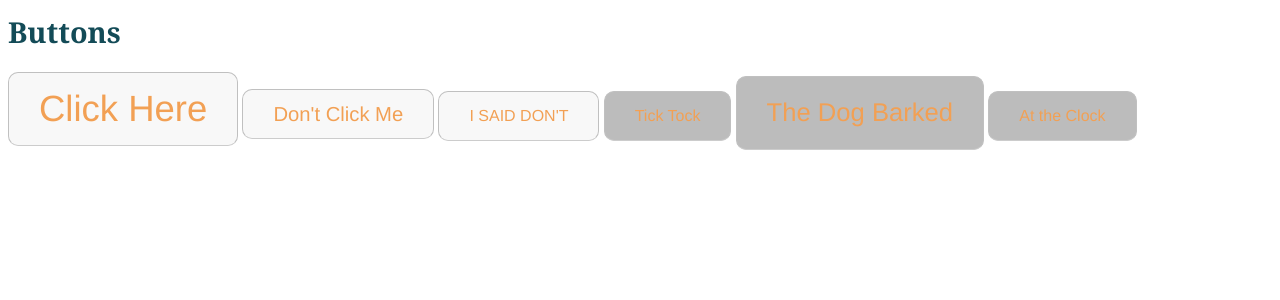
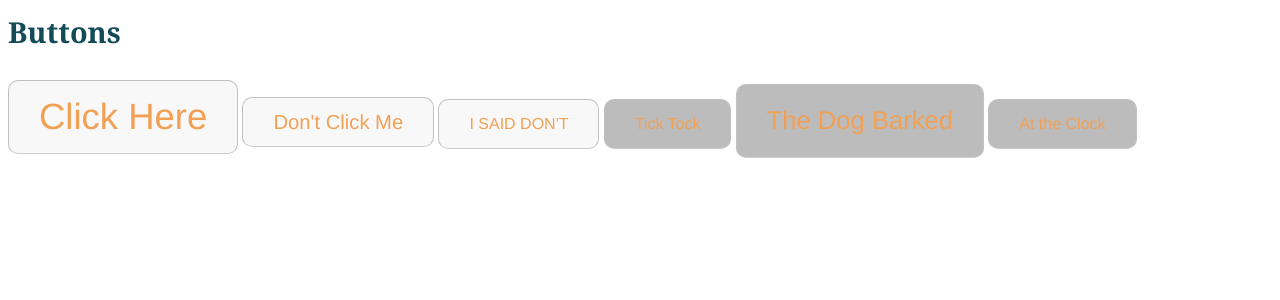
Before and after one commit to heartedmachine/ecommerce-website, a Jekyll site: the page styleguide/buttons.html, which Jekyll copies as it is, in a window 1280 px wide. Shown: the top 300 px of the page. Built offline with Jekyll 4.4.1, drawn with Linux system fonts in a browser that asks for light colours.

Commit message:
Removed width, added .5rem

```diff
--- a/css/buttons.css
+++ b/css/buttons.css
@@ -5,9 +5,8 @@
    text-decoration: none;
    padding: 12px 30px;
    display: inline-block;
-   with: 150px;
    border-radius: 10px;
-   margin: 0 auto .5rem auto;
+   margin: .5rem auto .5rem auto;
    font-family: Helvetica, arial, sans-serif;
    }
 .button:hover {
```
